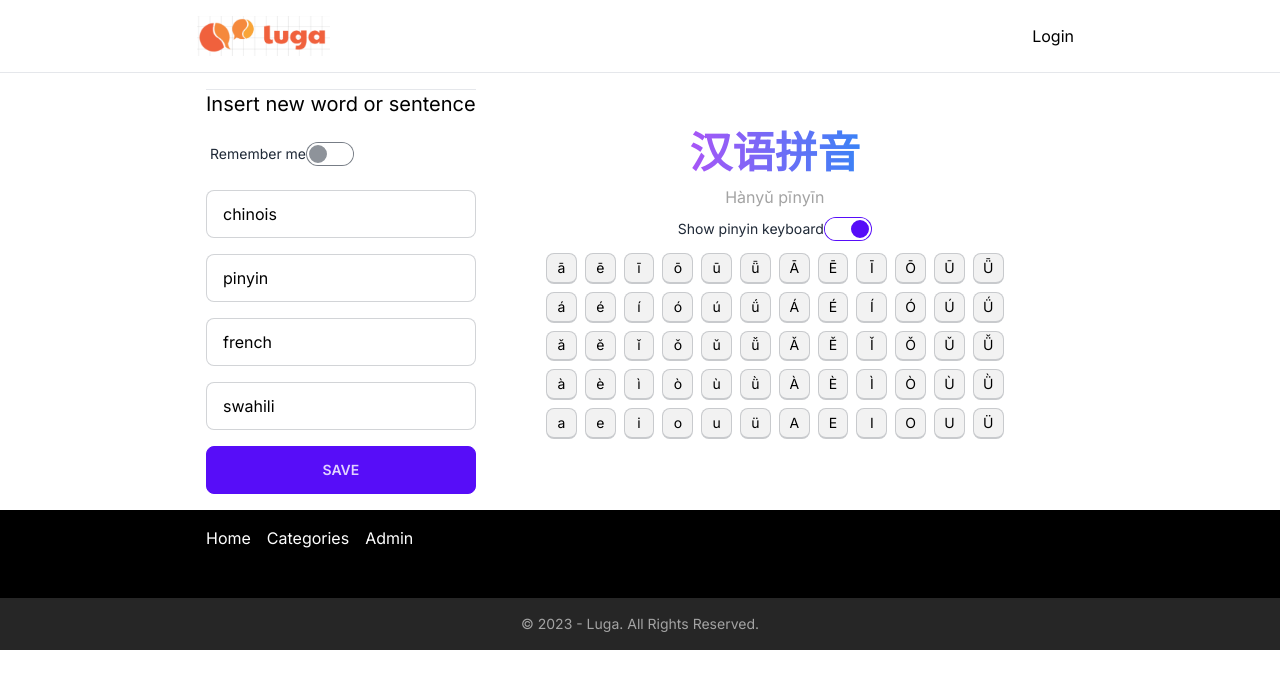
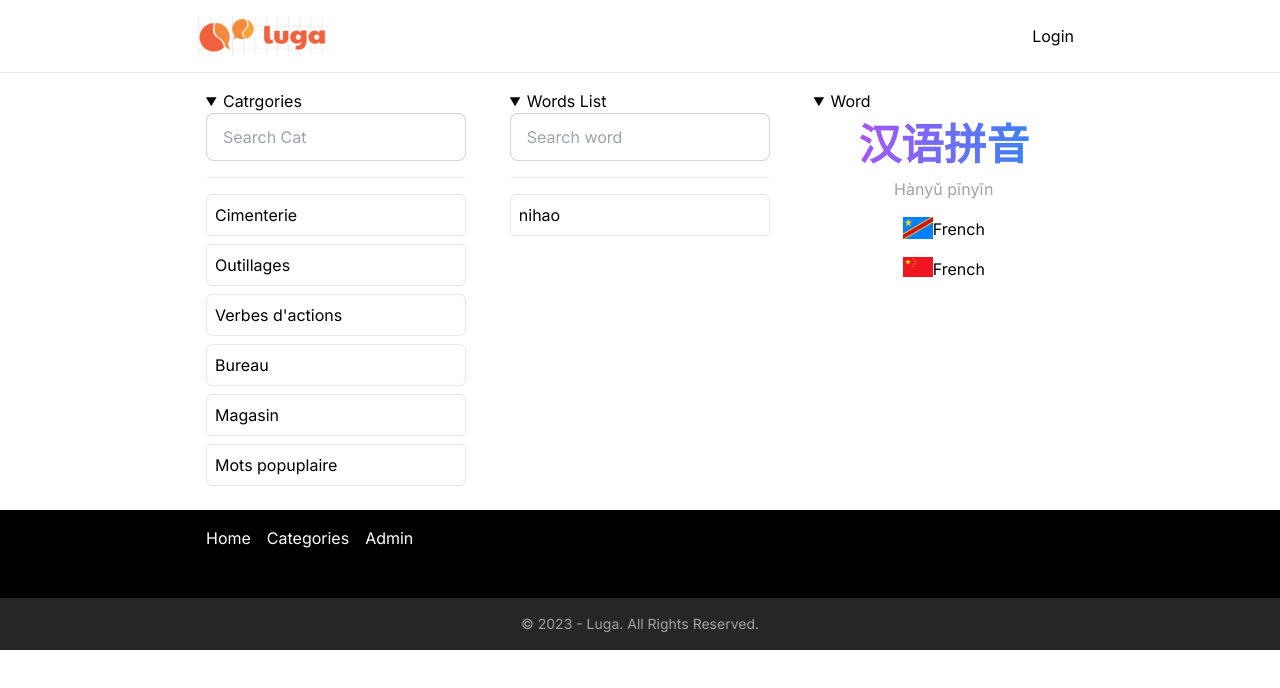
Before and after one commit to doctarhyf/luga, a Next.js app: page /admin in a window 1280 px wide. Shown: the top 688 px of the page. Built offline with nearby package versions, Linux system fonts and the light colour scheme.

Commit message:
working on cats

```diff
--- /dev/null
+++ b/app/admin/componemts/PinyinKB.tsx
@@ -0,0 +1,45 @@
+import React from "react";
+
+const pinyins: string[] = [
+  "ā ē ī ō ū ǖ Ā Ē Ī Ō Ū Ǖ",
+  "á é í ó ú ǘ Á É Í Ó Ú Ǘ",
+  "ǎ ě ǐ ǒ ǔ ǚ Ǎ Ě Ǐ Ǒ Ǔ Ǚ",
+  "à è ì ò ù ǜ À È Ì Ò Ù Ǜ",
+  "a e i o u ü A E I O U Ü",
+];
+
+function PinyinKB() {
+  return (
+    <div className=" flex-grow p-8">
+      <div className="flex items-center flex-col">
+        <div className="text-[32pt] font-black bg-gradient-to-r bg-clip-text text-transparent from-purple-500 to-blue-500">
+          汉语拼音
+        </div>
+        <div className=" text-neutral-400 ">Hànyǔ pīnyīn</div>
+        <div>
+          <label className="cursor-pointer label">
+            <span className="label-text">Show pinyin keyboard </span>
+            <input type="checkbox" className="toggle toggle-primary" checked />
+          </label>
+        </div>
+
+        <div>
+          {pinyins.map((accent, i) => (
+            <div key={i}>
+              {accent.split(" ").map((lt, i) => (
+                <button
+                  key={lt}
+                  className=" hover:bg-sky-500 focus:bg-sky-300 hover:text-white kbd text-sm m-1"
+                >
+                  {lt}
+                </button>
+              ))}
+            </div>
+          ))}
+        </div>
+      </div>
+    </div>
+  );
+}
+
+export default PinyinKB;
--- a/app/admin/page.tsx
+++ b/app/admin/page.tsx
@@ -1,54 +1,99 @@
-import React, { useState } from "react";
-import { categories } from "../flow";
+"use client";
+import React, { ReactNode, useState } from "react";
+import { ROUTES, categories } from "../flow";
 import FormNewWord from "./componemts/FormNewWord";
+import PinyinKB from "./componemts/PinyinKB";
+import Link from "next/link";
+import { Category, Word } from "../types";
+import Image from "next/image";
 
-const pinyins = [
-  "ā ē ī ō ū ǖ Ā Ē Ī Ō Ū Ǖ",
-  "á é í ó ú ǘ Á É Í Ó Ú Ǘ",
-  "ǎ ě ǐ ǒ ǔ ǚ Ǎ Ě Ǐ Ǒ Ǔ Ǚ",
-  "à è ì ò ù ǜ À È Ì Ò Ù Ǜ",
-  "a e i o u ü A E I O U Ü",
-];
+const Words: Word[] = [{ zh: "Nihao", fr: "nihao", sw: "jambo", py: "nihao" }];
 
 function AdminPanel() {
+  const [wordsList, setwordsList] = useState<Record<string, string> | []>();
+  const [selectedWord, setselectedWord] = useState<
+    Record<string, string> | {}
+  >();
+  const [cat, selectedCat] = useState(categories);
+
   return (
     <div className="mx-auto max-w-[900px]">
-      <div className="flex flex-col-reverse md:flex-row justify-between p-4 ">
-        <FormNewWord />
+      {/*  <div className="flex flex-col-reverse md:flex-row justify-between p-4 "></div>
+      <FormNewWord />}
+      <PinyinKB />}
+      <div className="flex flex-col md:flex-row justify-between p-4 "></div> */}
 
-        <div className=" flex-grow p-8">
+      <div className="flex flex-col md:flex-row justify-between p-4 ">
+        <details className=" md:w-[30%]" open>
+          <summary>Catrgories</summary>
+
+          <div className="   ">
+            <div className="pb-4 border-b mb-4">
+              <input
+                type="text"
+                placeholder="Search Cat"
+                className="input input-bordered w-full"
+              />
+            </div>
+            {categories.map((item: Category, i) => (
+              <button
+                key={i}
+                className="p-2 block w-full text-start border rounded-md cursor-pointer mb-2 hover:text-white hover:bg-orange-600 "
+              >
+                {item.name.fr}
+              </button>
+            ))}
+          </div>
+        </details>
+
+        <details className=" md:w-[30%]" open>
+          <summary>Words List</summary>
+          <div className="  ">
+            <div className="pb-4 border-b mb-4">
+              <input
+                type="text"
+                placeholder="Search word"
+                className="input input-bordered w-full w-full"
+              />
+            </div>
+            {Words.map((item: Word, i) => (
+              <button
+                key={i}
+                className="p-2 block w-full text-start border rounded-md cursor-pointer mb-2 hover:text-white hover:bg-orange-600 "
+              >
+                {item.fr}
+              </button>
+            ))}
+          </div>
+        </details>
+
+        <details className=" md:w-[30%]" open>
+          <summary>Word</summary>
+          <div className="  ">
             <div className="flex items-center flex-col">
               <div className="text-[32pt] font-black bg-gradient-to-r bg-clip-text text-transparent from-purple-500 to-blue-500">
                 汉语拼音
               </div>
               <div className=" text-neutral-400 ">Hànyǔ pīnyīn</div>
+
+              <div className="flex gap-4 flex-col mt-4 ">
+                <div className="flex">
                   <div>
-              <label className="cursor-pointer label">
-                <span className="label-text">Show pinyin keyboard </span>
-                <input
-                  type="checkbox"
-                  className="toggle toggle-primary"
-                  checked
-                />
-              </label>
+                    <Image alt="rdc" src={"/drc.png"} width={30} height={30} />
+                  </div>
+                  <div>French</div>
                 </div>
 
+                <div className="flex">
                   <div>
-              {pinyins.map((accent, i) => (
-                <div key={i}>
-                  {accent.split(" ").map((lt, i) => (
-                    <button
-                      key={lt}
-                      className=" hover:bg-sky-500 focus:bg-sky-300 hover:text-white kbd text-sm m-1"
-                    >
-                      {lt}
-                    </button>
-                  ))}
+                    <Image alt="prc" src={"/prc.png"} width={30} height={30} />
                   </div>
-              ))}
+                  <div>French</div>
                 </div>
               </div>
             </div>
+          </div>
+        </details>
       </div>
     </div>
   );
--- a/app/login/page.tsx
+++ b/app/auth/login/page.tsx
@@ -1,5 +1,5 @@
 import React from "react";
-import { ROUTES, clPage } from "../flow";
+import { ROUTES, clPage } from "../../flow";
 import { FontAwesomeIcon } from "@fortawesome/react-fontawesome";
 import { faUser, faLock } from "@fortawesome/free-solid-svg-icons";
 import Link from "next/link";
@@ -48,7 +48,7 @@ function Login() {
           <button className="btn btn-primary">LOGIN</button>
           <div className="flex justify-center gap-4 text-sm">
             <Link href={ROUTES.SUBSCRIPTION.path}>Register</Link> |{" "}
-            <Link href={"/"}>Lost your password?</Link>
+            <Link href={ROUTES.RECOVER.path}>Lost your password?</Link>
           </div>
         </form>
       </div>
--- /dev/null
+++ b/app/auth/recover/page.tsx
@@ -0,0 +1,7 @@
+import React from "react";
+
+function RecoverPassword() {
+  return <div>RecoverPassword</div>;
+}
+
+export default RecoverPassword;
--- a/app/flow.ts
+++ b/app/flow.ts
@@ -79,12 +79,14 @@ export const countries: Record<string, Country> = {
   },
 };
 
-export const clPage = "w-[900px]  mx-auto p-4";
+export const clPage = "max-w-[900px]  mx-auto p-4";
 
 export const ROUTES: Record<string, IRoute> = {
   ROOT: { label: "", path: "/" },
   HOME: { label: "Home", path: "/home" },
-  LOGIN: { label: "Login", path: "/login" },
+  LOGIN: { label: "Login", path: "/auth/login" },
+  RECOVER: { label: "Recover password", path: "/auth/recover" },
   SUBSCRIPTION: { label: "Subscription", path: "/sub" },
   LANG: { label: "Language", path: "/lang" },
+  ADMIN: { label: "Admin", path: "/admin" },
 };
--- a/app/types.tsx
+++ b/app/types.tsx
@@ -20,6 +20,7 @@ export interface Word {
   fr: string;
   sw: string;
   zh: string;
+  py?: string;
 }
 
 export interface Category {
```
Lines whose indentation alone changed are shown as unchanged.
